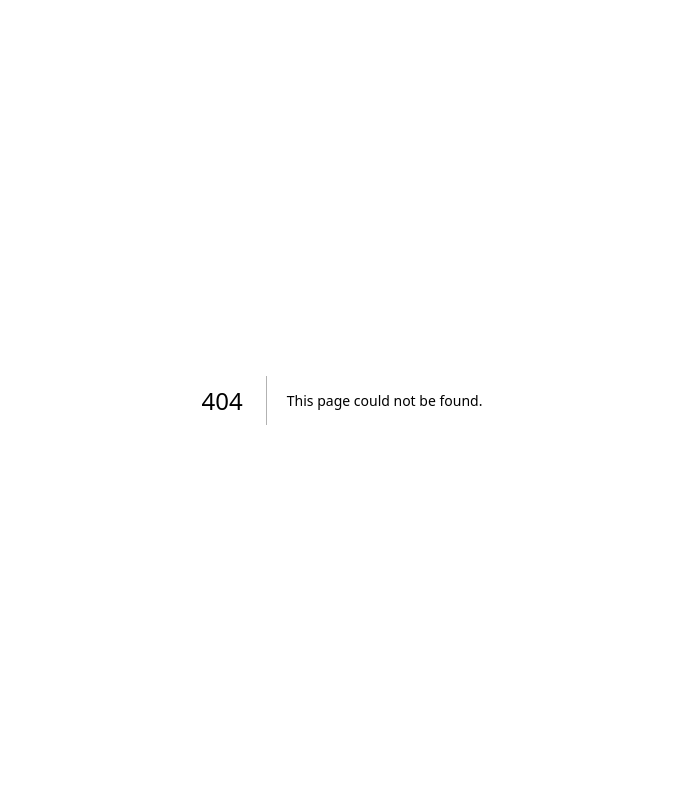
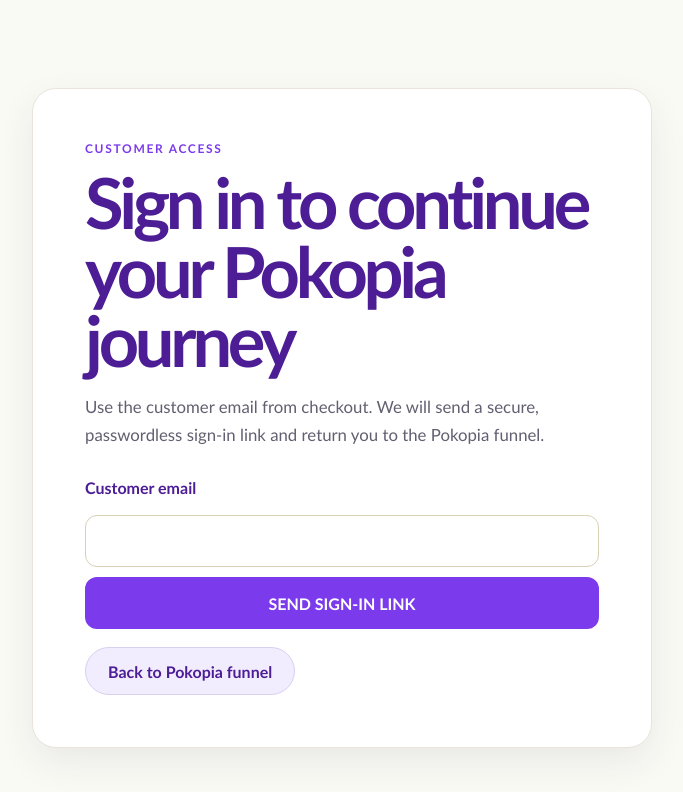
Before and after one commit to superlativeinvest-coder/sugarfield-studios, a Next.js app: page /pokopia/funnel/sign-in in a window 1280 px wide. Before the commit this address had no page. Shown: the top 792 px of the page, without its empty margins (298-981 px from the left). Built offline with nearby package versions, Linux system fonts and the light colour scheme.

Commit message:
release: finalize Pokopia secure delivery readiness

```diff
--- /dev/null
+++ b/app/account/login/page.tsx
@@ -0,0 +1,5 @@
+import { CustomerSignInForm } from "@/components/customer/CustomerSignInForm";
+
+export default function CustomerLoginPage() {
+  return <CustomerSignInForm nextPath="/library" heading="Sign in to your library" intro="Use the email from your checkout. We will send a secure, passwordless sign-in link." backHref="/library" backLabel="Back to Library" />;
+}
--- a/app/globals.css
+++ b/app/globals.css
@@ -56,6 +56,15 @@
 .customer-library-grid .action-link { margin-top: 4px; }
 .customer-downloads { display: grid; gap: 12px; width: 100%; }
 .customer-downloads .action-link { width: fit-content; }
+.auth-section { background: var(--cream); }
+.auth-card { max-width: 620px; padding: clamp(24px, 5vw, 52px); border: 1px solid var(--line); border-radius: var(--radius-lg); background: white; box-shadow: var(--shadow-card); }
+.auth-card h1 { margin: 0; color: var(--purple-dark); font-size: clamp(2.4rem, 6vw, 4.4rem); line-height: .98; letter-spacing: -.06em; }
+.auth-form { display: grid; gap: 10px; margin: 30px 0 18px; }
+.auth-form input { min-height: 52px; border: 1px solid #dacfb7; border-radius: 12px; padding: 14px 16px; background: white; font: inherit; }
+.auth-form button { min-height: 52px; border: 0; border-radius: 12px; background: var(--purple); color: white; cursor: pointer; font-weight: 900; }
+.auth-form button:disabled { cursor: wait; opacity: .65; }
+.auth-status { margin: 4px 0 0; color: var(--purple-dark); font-size: .9rem; line-height: 1.5; }
+.auth-status--error { color: #a32929; }
 @media (max-width: 680px) { .customer-library-grid { grid-template-columns: 1fr; } .customer-downloads .action-link { width: 100%; } }
 
 .catalog-card,
--- a/app/library/page.tsx
+++ b/app/library/page.tsx
@@ -8,7 +8,7 @@
 
 export default async function LibraryPage() {
   const session = await getCustomerSession();
-  if (!session) return <main><section className="site-section"><div className="site-container"><p className="eyebrow">Customer library</p><h1>Your downloads are protected.</h1><p className="section-intro">Sign in with the customer email used at checkout to view verified orders and generate secure download links.</p><Link className="action-link action-link--primary" href="/shop">Continue shopping</Link></div></section></main>;
+  if (!session) return <main><section className="site-section"><div className="site-container"><p className="eyebrow">Customer library</p><h1>Your downloads are protected.</h1><p className="section-intro">Sign in with the customer email used at checkout to view verified orders and generate secure download links.</p><Link className="action-link action-link--primary" href="/account/login?next=%2Flibrary">SIGN IN TO LIBRARY</Link></div></section></main>;
   const repository = getLibraryRepository();
   const items = repository ? await repository.listForCustomer(session.customer.id) : [];
   return <main><section className="site-section"><div className="site-container"><p className="eyebrow">Customer library</p><h1>Your purchased files</h1><p className="section-intro">Download links are generated after your verified entitlement is checked. Links expire after one hour.</p>{items.length === 0 ? <div className="empty-state"><h2>No verified downloads yet</h2><p>Completed purchases will appear here after payment and webhook fulfillment.</p><Link className="action-link action-link--secondary" href="/shop">Browse the shop</Link></div> : <div className="customer-library-grid">{items.map((item) => <article className="checkout-status-card" key={`${item.orderId}:${item.productId}`}><p className="eyebrow">Verified entitlement</p><h2>{getProductName(item.productId)}</h2><p>Order {item.orderId}</p><DownloadButton orderId={item.orderId} productId={item.productId} /><Link className="action-link action-link--secondary" href={`/orders/${encodeURIComponent(item.orderId)}`}>View order</Link></article>)}</div>}</div></section></main>;
--- a/app/orders/[order-id]/page.tsx
+++ b/app/orders/[order-id]/page.tsx
@@ -12,7 +12,8 @@
   const session = await getCustomerSession();
   const repository = getOrderRepository();
   const order = session && repository ? await repository.findById(orderId) : null;
-  if (!session || !order || order.status !== "paid" || order.customerId !== session.customer.id) notFound();
+  if (!session) return <main><section className="site-section"><div className="site-container"><p className="eyebrow">Verified order</p><h1>Sign in to view this order</h1><p className="section-intro">Use the customer email from checkout to access verified entitlements and secure downloads.</p><Link className="action-link action-link--primary" href={`/account/login?next=${encodeURIComponent(`/orders/${orderId}`)}`}>SIGN IN TO VIEW ORDER</Link></div></section></main>;
+  if (!order || order.status !== "paid" || order.customerId !== session.customer.id) notFound();
   const entitlements = order.entitlements.filter((entitlement, index, all) => all.findIndex((candidate) => candidate.productId === entitlement.productId) === index);
   return <main><section className="site-section"><div className="site-container"><p className="eyebrow">Verified order</p><h1>Order {order.id}</h1><p className="section-intro">Payment is verified. Generate secure, time-limited links for each product in this order.</p><div className="customer-library-grid">{entitlements.map((entitlement) => <article className="checkout-status-card" key={entitlement.productId}><p className="eyebrow">Entitlement</p><h2>{getProductName(entitlement.productId)}</h2><p>Granted {new Date(entitlement.grantedAt).toLocaleDateString("en-US", { dateStyle: "medium" })}</p><DownloadButton orderId={order.id} productId={entitlement.productId} /></article>)}</div><Link className="action-link action-link--secondary" href="/library">Back to My Library</Link></div></section></main>;
 }
--- /dev/null
+++ b/app/pokopia/funnel/sign-in/page.tsx
@@ -0,0 +1,5 @@
+import { CustomerSignInForm } from "@/components/customer/CustomerSignInForm";
+
+export default function PokopiaFunnelSignInPage() {
+  return <CustomerSignInForm nextPath="/pokopia/funnel/start" heading="Sign in to continue your Pokopia journey" intro="Use the customer email from checkout. We will send a secure, passwordless sign-in link and return you to the Pokopia funnel." backHref="/pokopia/funnel/start" backLabel="Back to Pokopia funnel" />;
+}
--- /dev/null
+++ b/components/customer/CustomerSignInForm.tsx
@@ -0,0 +1,24 @@
+"use client";
+
+import { FormEvent, useState } from "react";
+import Link from "next/link";
+
+type CustomerSignInFormProps = { nextPath: string; heading: string; intro: string; backHref: string; backLabel: string };
+
+export function CustomerSignInForm({ nextPath, heading, intro, backHref, backLabel }: CustomerSignInFormProps) {
+  const [email, setEmail] = useState("");
+  const [status, setStatus] = useState<"idle" | "sending" | "sent" | "error">("idle");
+  const [message, setMessage] = useState("");
+
+  async function submit(event: FormEvent<HTMLFormElement>) {
+    event.preventDefault(); setStatus("sending"); setMessage("");
+    try {
+      const response = await fetch("/api/auth/magic-link", { method: "POST", headers: { "content-type": "application/json" }, body: JSON.stringify({ email, next: nextPath }) });
+      const data = await response.json().catch(() => ({})) as { error?: string };
+      if (!response.ok) throw new Error(data.error ?? "We could not send your sign-in link.");
+      setStatus("sent"); setMessage("Check your inbox for a secure sign-in link. Open it in this same browser to continue.");
+    } catch (error) { setStatus("error"); setMessage(error instanceof Error ? error.message : "We could not send your sign-in link."); }
+  }
+
+  return <main><section className="site-section auth-section"><div className="site-container auth-card"><p className="eyebrow">Customer access</p><h1>{heading}</h1><p className="section-intro">{intro}</p><form className="signup-form auth-form" onSubmit={submit}><label htmlFor="customer-email">Customer email</label><input id="customer-email" name="email" type="email" autoComplete="email" required value={email} onChange={(event) => setEmail(event.target.value)} disabled={status === "sending"} /><button type="submit" disabled={status === "sending"}>{status === "sending" ? "Sending…" : "SEND SIGN-IN LINK"}</button>{message ? <p className={status === "error" ? "auth-status auth-status--error" : "auth-status"} role="status">{message}</p> : null}</form><Link className="action-link action-link--secondary" href={backHref}>{backLabel}</Link></div></section></main>;
+}
--- /dev/null
+++ b/lib/delivery/p18-production.ts
@@ -0,0 +1,14 @@
+import { getStagedP18PackageFiles, type P18StagedFile } from "./p18-staged";
+
+/** Production promotion of the approved P18 V4 package. */
+export const P18_PRODUCTION_FULFILLMENT_VERSION = "P18_V4_24_99_CUSTOMER_DELIVERY_REFRESH_20260919";
+
+export function getProductionP18PackageFiles(): P18StagedFile[] {
+  return getStagedP18PackageFiles().map((file) => ({
+    ...file,
+    logicalDeliveryPath: file.logicalDeliveryPath.replace(
+      "P18_V4_24_99_CUSTOMER_DELIVERY_REFRESH_20260919_STAGED",
+      P18_PRODUCTION_FULFILLMENT_VERSION,
+    ),
+  }));
+}
--- a/lib/delivery/service.ts
+++ b/lib/delivery/service.ts
@@ -1,8 +1,10 @@
 import type { DeliveryProvider, Entitlement, SecureDownload } from "./types";
 import { P18_STAGED_FULFILLMENT_VERSION, getStagedP18PackageFiles } from "./p18-staged";
+import { P18_PRODUCTION_FULFILLMENT_VERSION, getProductionP18PackageFiles } from "./p18-production";
 import { P16_V3_FULFILLMENT_VERSION, getP16V3PackageFiles } from "./p16-v3-staged";
 import { getSupabaseServerClient } from "@/lib/supabase/server";
 import { getQuickStartFile, type QuickStartFileId } from "@/lib/quick-start/manifest";
+import { classifySupabaseTarget } from "@/lib/supabase/environment";
 
 export function getDeliveryProvider(): DeliveryProvider | null {
   return getSupabaseServerClient() ? new SupabaseStorageDeliveryProvider() : null;
@@ -10,7 +12,7 @@
 
 const productFiles: Record<string, string[]> = {
   P06: ["pokopia/daily-reset/pokopia-daily-reset-checklist-a4.pdf", "pokopia/daily-reset/pokopia-daily-reset-checklist-print-2026-05.pdf"],
-  P13: [
+  P13_STAGED: [
     // P13 standalone delivery reuses the approved 2026-09-18 Event Tracker
     // objects already verified in the staged P16 V3 package. The legacy
     // mini-tool path is retained only in historical manifests.
@@ -21,6 +23,11 @@
   P17: ["pokopia/completionist-kit/v2-corrected-20260908/Pokopia-Field-Guide-US-Letter.pdf", "pokopia/completionist-kit/v2-corrected-20260908/Pokopia-Field-Guide-A4.pdf", "pokopia/completionist-kit/v2-corrected-20260908/Pokopia-26-Card-Reference-Collection.pdf", "pokopia/completionist-kit/v2-corrected-20260908/README.md"],
   "FREE-QUICK-START": ["pokopia/quick-start/final-scope-20260909/Pokopia_Quick_Start_Pack_US_Letter.pdf", "pokopia/quick-start/final-scope-20260909/Pokopia_Quick_Start_Pack_A4.pdf"],
 };
+
+const p13ProductionFiles = [
+  "pokopia/event-tracker/P13_V4.3_APPROVED_20260918/P13-Pokopia-Event-Tracker-A4.pdf",
+  "pokopia/event-tracker/P13_V4.3_APPROVED_20260918/P13-Pokopia-Event-Tracker-US-Letter.pdf",
+];
 
 export const P16_LEGACY_FULFILLMENT_VERSION = "P16_LEGACY_7_99";
 export const P16_V2_FULFILLMENT_VERSION = "P16_V2_19_99";
@@ -46,6 +53,8 @@
   // This versioned map is intentionally unreachable until the P18 feature
   // gates and a verified webhook grant are enabled in a later promotion.
   if (productId === "P18" && fulfillmentVersion === P18_STAGED_FULFILLMENT_VERSION) return getStagedP18PackageFiles().map((file) => file.logicalDeliveryPath);
+  if (productId === "P18" && fulfillmentVersion === P18_PRODUCTION_FULFILLMENT_VERSION) return getProductionP18PackageFiles().map((file) => file.logicalDeliveryPath);
+  if (productId === "P13") return classifySupabaseTarget(process.env.SUPABASE_URL) === "PRODUCTION" ? [...p13ProductionFiles] : [...productFiles.P13_STAGED];
   return productFiles[productId] ? [...productFiles[productId]] : [];
 }
 
```
Also changed, not shown: app/api/stripe/webhook/route.ts (+6 -2 lines), 3 other files (tests, documents, lock files or other folders).
